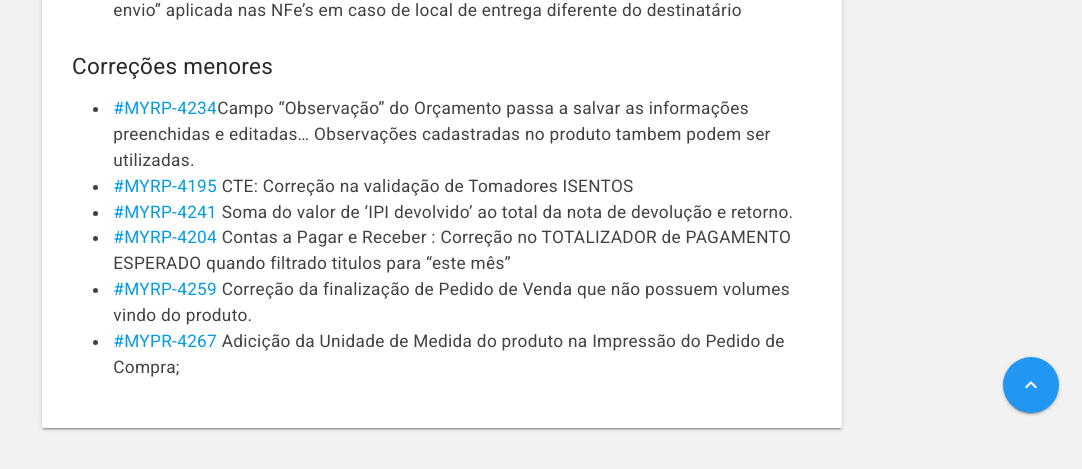
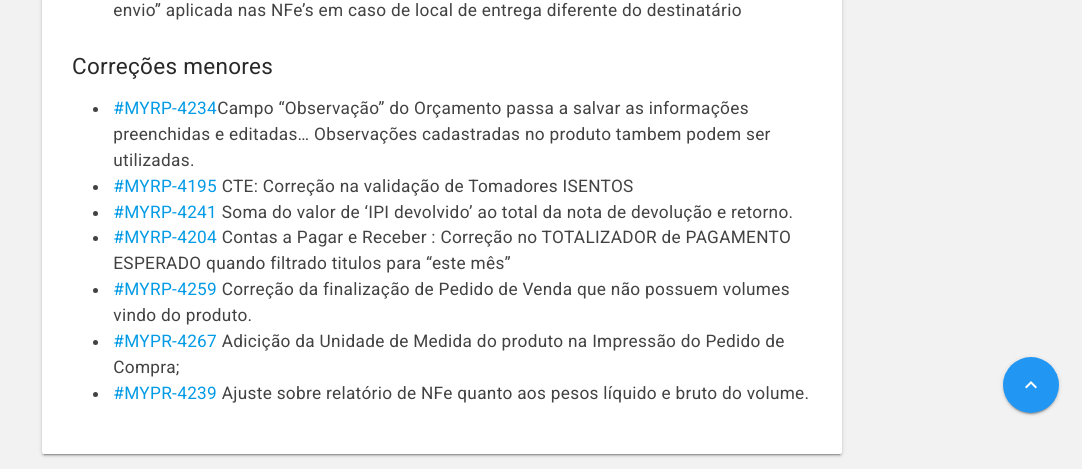
Before and after one commit to myrp-maicon/changelog-myrp, a Jekyll site: the page built from docs/myrp/19.05.02.md, in a window 1280 px wide. Shown: the part 464-933 px from the top of the page, without its empty margins (198-1280 px from the left). Built offline with Jekyll 4.4.1, drawn with Linux system fonts in a browser that asks for light colours; nearby versions of some CDN libraries; our own code applies the rules of GitHub Pages for plain Markdown files; the repository's description, which GitHub fills in, is left out; before the commit the page ends 907 px from its top, so only the background shows below that.

Commit message:
Update 19.05.02.md

```diff
--- a/docs/myrp/19.05.02.md
+++ b/docs/myrp/19.05.02.md
@@ -13,3 +13,4 @@
 * [#MYRP-4204](https://devmyrp.atlassian.net/browse/MYRP-4204) Contas a Pagar e Receber : Correção no TOTALIZADOR de PAGAMENTO ESPERADO quando filtrado titulos para "este mês"
 * [#MYRP-4259](https://devmyrp.atlassian.net/browse/MYRP-4259) Correção da finalização de Pedido de Venda que não possuem volumes vindo do produto.
 * [#MYPR-4267](https://devmyrp.atlassian.net/browse/MYPR-4267) Adicição da Unidade de Medida do produto na Impressão do Pedido de Compra;
+* [#MYPR-4239](https://devmyrp.atlassian.net/browse/MYPR-4239) Ajuste sobre relatório de NFe quanto aos pesos líquido e bruto do volume.
```
